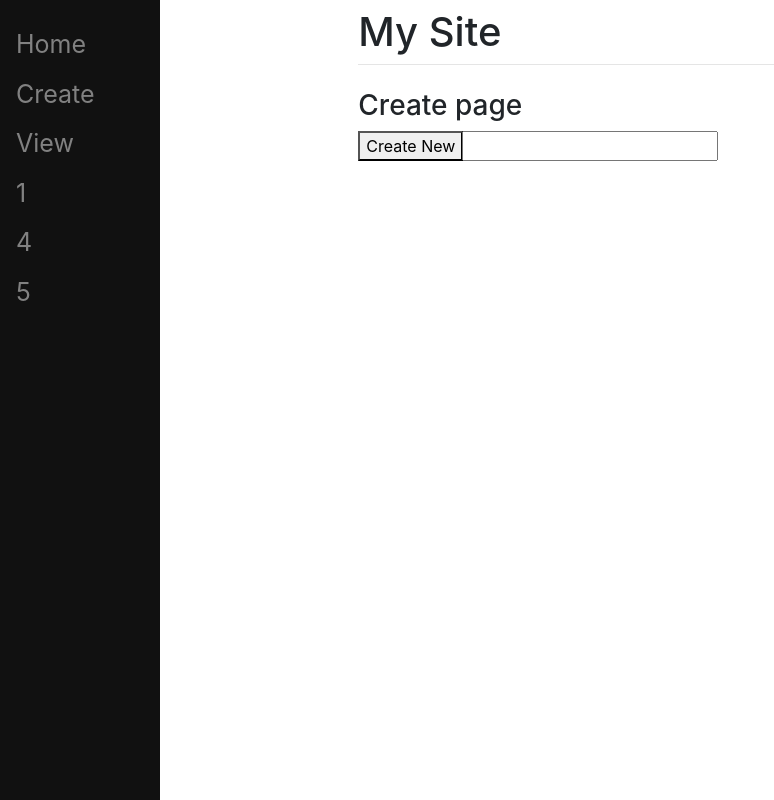
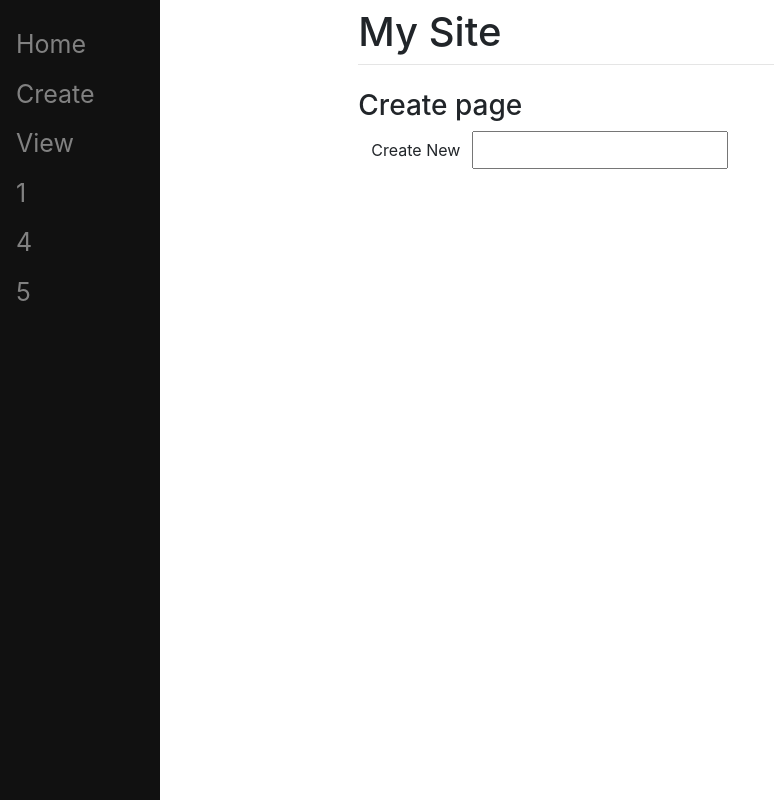
Before and after one commit to ReX342/twt, a Django app: page /create in a window 1280 px wide. Shown: the whole page, without its empty margins (0-774 px from the left). Run offline with Django 3.2, Linux system fonts and the light colour scheme; some libraries are stand-ins or nearby versions.

Commit message:
style doesnt match example video

```diff
--- a/mysite/main/templates/main/create.html
+++ b/mysite/main/templates/main/create.html
@@ -7,7 +7,7 @@
     {% csrf_token %}
     <div class="input-group mb-3">
         <div class="input-group-prepend">
-            <button type="submit", name="save">Create New</button>
+            <button type="submit", name="save", class="btn btn-succes">Create New</button>
         </div>
         {{form.name}}
     </div>
```
Also changed, not shown: mysite/db.sqlite3.
